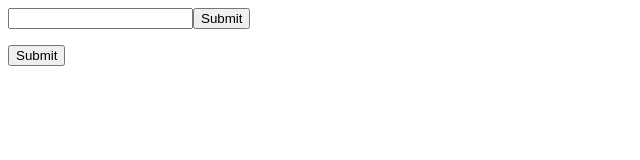
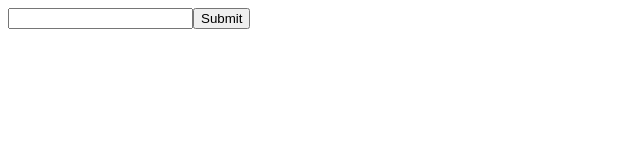
Before and after one commit to Akobke/testreactapp, a React (Create React App) app: page / in a window 1280 px wide. Shown: the top 160 px of the page, without its empty margins (0-640 px from the left). Built offline with nearby package versions, Linux system fonts and the light colour scheme.

Commit message:
State management is no longer bjorekd

```diff
--- a/src/App.js
+++ b/src/App.js
@@ -5,8 +5,7 @@ import FormButton from './button'
 function App() {
   return (
     <div className="App">
-      <InputFeild/>
-      <FormButton text="Submit"/>
+      <InputFeild text="Submit"/>
     </div>
   );
 }
```
